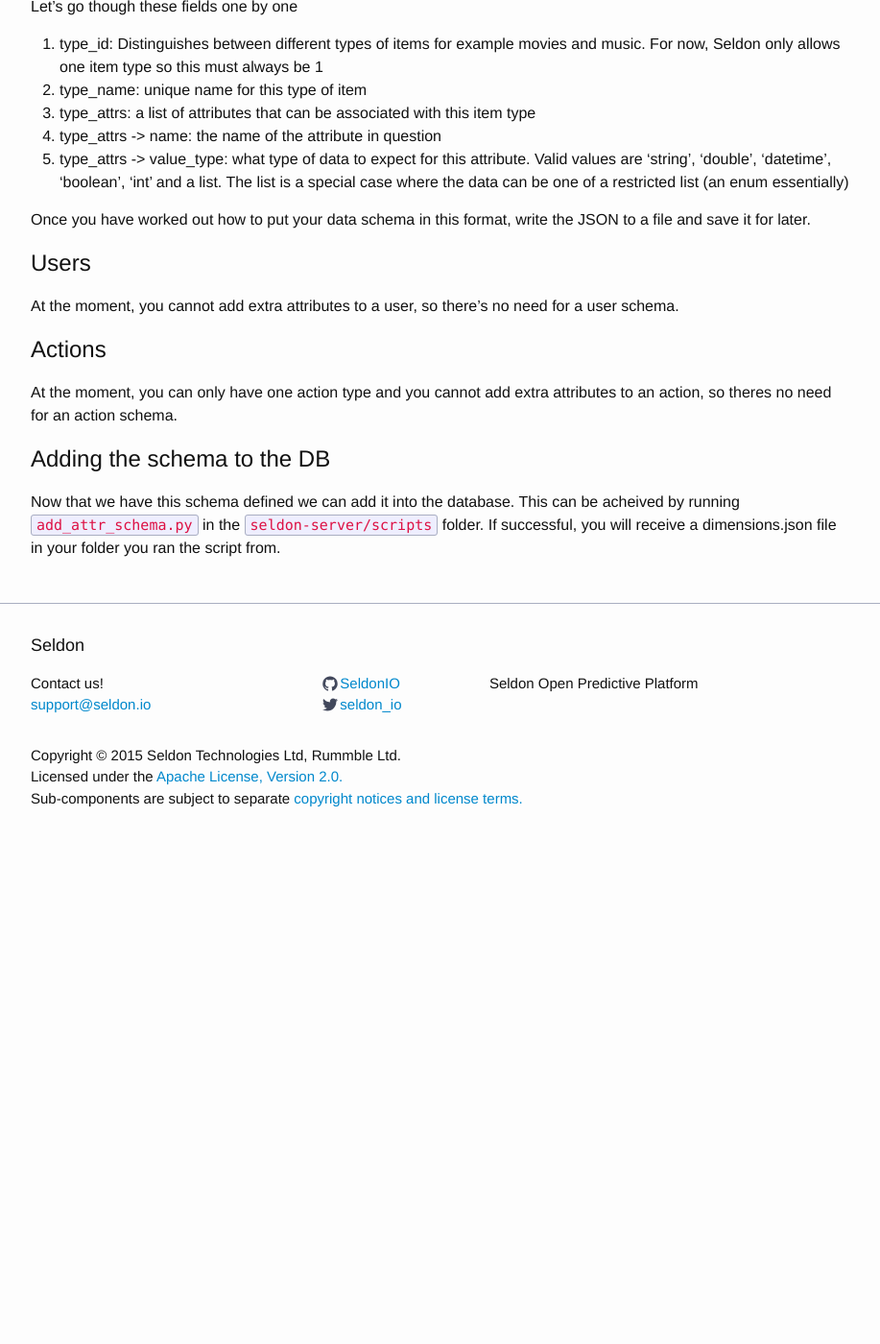
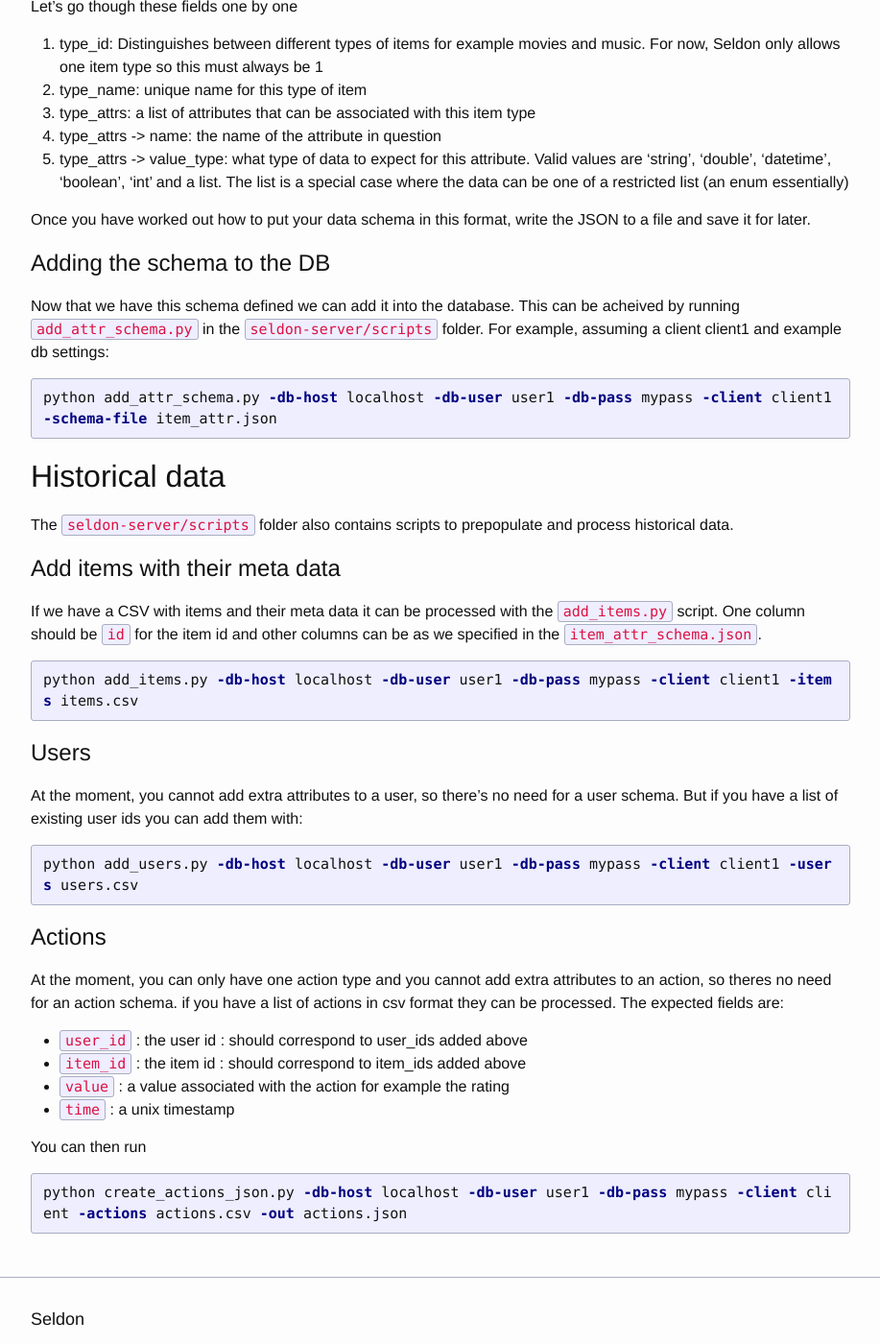
Before and after one commit to SeldonIO/seldonio.github.com, a Jekyll site: the page built from deploying-your-data.md, in a window 1280 px wide and 1400 px high, scrolled down 1073 px. Shown: the whole window at 96% size, without its empty margins (181-1098 px from the left). Built offline with Jekyll 4.4.1, drawn with Linux system fonts in a browser that asks for light colours; before the commit the page ends 1976 px from its top, so only the background shows below that; grey boxes are pictures that could not be loaded.

Commit message:
add docs for scripts

```diff
--- a/deploying-your-data.md
+++ b/deploying-your-data.md
@@ -52,14 +52,43 @@ Let's go though these fields one by one
 
  Once you have worked out how to put your data schema in this format, write the JSON to a file and save it for later.
 
+## Adding the schema to the DB
+
+Now that we have this schema defined we can add it into the database. This can be acheived by running `add_attr_schema.py` in the `seldon-server/scripts` folder. For example, assuming a client client1 and example db settings:
+
+{% highlight bash %}
+python add_attr_schema.py -db-host localhost -db-user user1 -db-pass mypass -client client1 -schema-file item_attr.json
+{% endhighlight %}
+
+# Historical data
+The `seldon-server/scripts` folder also contains scripts to prepopulate and process historical data.
+
+## Add items with their meta data
+If we have a CSV with items and their meta data it can be processed with the `add_items.py` script. One column should be `id` for the item id and other columns can be as we specified in the `item_attr_schema.json`.
+
+{% highlight bash %}
+python add_items.py -db-host localhost -db-user user1 -db-pass mypass -client client1 -items items.csv
+{% endhighlight %}
+
 ### Users
 
- At the moment, you cannot add extra attributes to a user, so there's no need for a user schema.
+ At the moment, you cannot add extra attributes to a user, so there's no need for a user schema. But if you have a list of existing user ids you can add them with:
+
+{% highlight bash %}
+python add_users.py -db-host localhost -db-user user1 -db-pass mypass -client client1 -users users.csv
+{% endhighlight %}
 
 ### Actions
 
- At the moment, you can only have one action type and you cannot add extra attributes to an action, so theres no need for an action schema.
+ At the moment, you can only have one action type and you cannot add extra attributes to an action, so theres no need for an action schema. if you have a list of actions in csv format they can be processed. The expected fields are:
 
-## Adding the schema to the DB
+ * `user_id` : the user id : should correspond to user_ids added above
+ * `item_id` : the item id : should correspond to item_ids added above
+ * `value` : a value associated with the action for example the rating
+ * `time` : a unix timestamp
 
-Now that we have this schema defined we can add it into the database. This can be acheived by running `add_attr_schema.py` in the `seldon-server/scripts` folder. If successful, you will receive a dimensions.json file in your folder you ran the script from.
+You can then run
+
+{% highlight bash %}
+python create_actions_json.py -db-host localhost -db-user user1 -db-pass mypass -client client -actions actions.csv -out actions.json
+{% endhighlight %}
```
